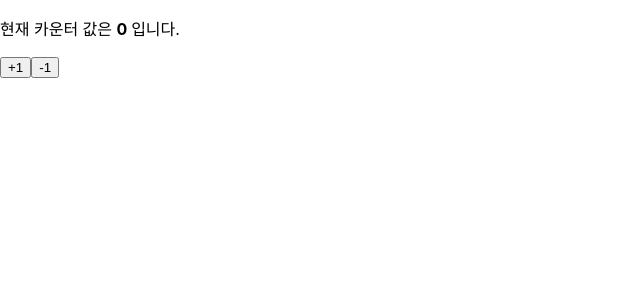
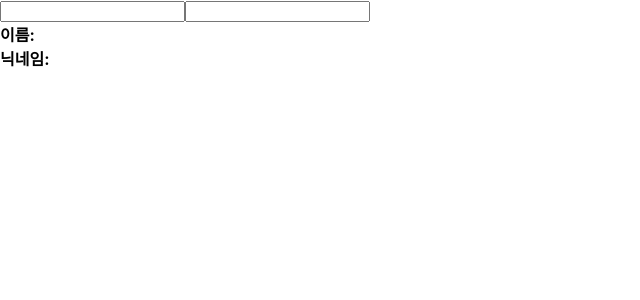
Before and after one commit to ksdhk/React, a React (Create React App) app in the folder hello-react/: page / in a window 1280 px wide. Shown: the top 300 px of the page, without its empty margins (0-640 px from the left). Built offline with nearby package versions, Linux system fonts and the light colour scheme.

Commit message:
iuseState

```diff
--- a/hello-react/src/App.js
+++ b/hello-react/src/App.js
@@ -1,8 +1,8 @@
 import React from 'react';
-import Counter from './Counter';
+import Info from './Info';
 
 const App = () => {
-    return <Counter />;
+    return <Info />;
 }
 
 export default App;
--- /dev/null
+++ b/hello-react/src/Info.js
@@ -0,0 +1,35 @@
+import React, {useState} from 'react';
+
+const Info = () =>{
+const [name,setName] = useState('');
+const [nickname,setNickname] = useState('');
+
+const onChangeName = e => {
+    setName(e.target.value);
+}
+
+const onChangeNickname = e => {
+    setNickname(e.target.value);
+}
+
+return(
+<div>
+<div>
+    <input value={name} onChange={onChangeName}/>
+    <input value={nickname} onChange = {onChangeNickname}/>
+</div>
+<div>
+    <div>
+        <b>이름:</b> {name}
+    </div>
+    <div>
+        <b>닉네임:</b> {nickname}
+    </div>
+</div>
+</div>
+
+)
+
+}
+
+export default Info;
```
